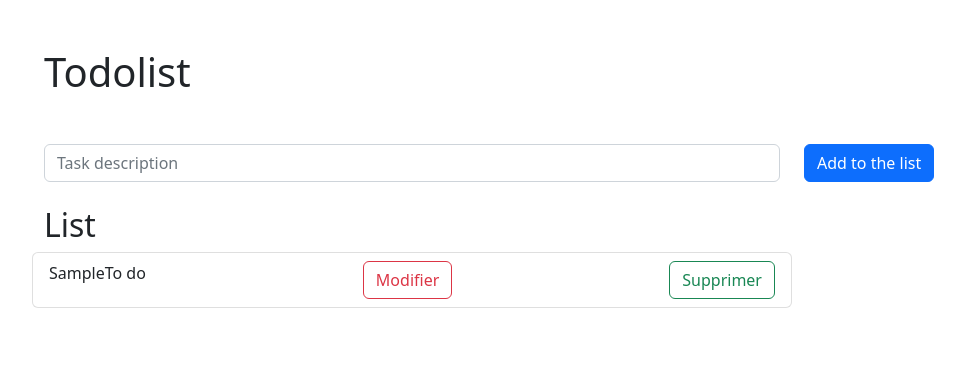
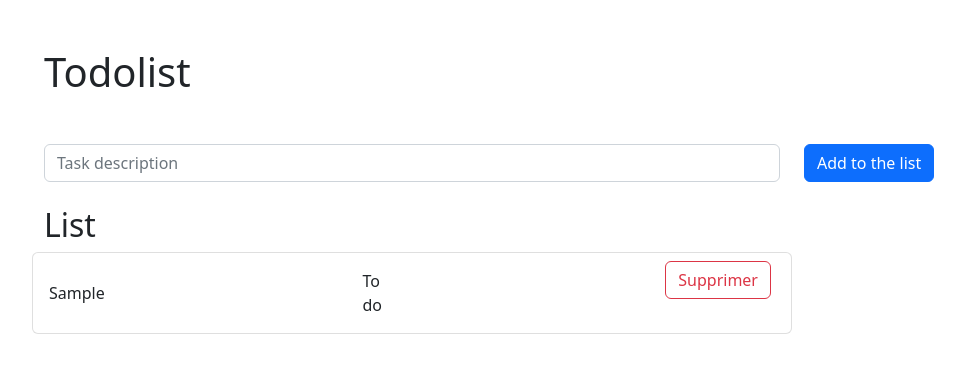
Before and after one commit to kevinalbert7/ReactJS-To-do-list, a React (Create React App) app: page / in a window 1280 px wide. Both pictures are taken after typing "Sample" into the empty fields and a click on the button "Add to the list". Shown: the top 372 px of the page, without its empty margins (38-1003 px from the left). Built offline with nearby package versions, Linux system fonts and the light colour scheme; the HTML template or start-up script is replaced by a standard one.

Commit message:
function to change a task

```diff
--- a/src/App.js
+++ b/src/App.js
@@ -14,7 +14,7 @@ export class App extends Component {
 
     this.addTask = this.addTask.bind(this)
     this.deleteTask = this.deleteTask.bind(this)
-    this.changeTask = this.changeTask.bind(this)
+    // this.changeTask = this.changeTask.bind(this)
   }
 
   addTask(description, status) {
@@ -27,21 +27,17 @@ export class App extends Component {
   }
 
 
-  deleteTask(taskToBoDeleted) {
-    const deletedTask = this.state.tasks.filter(task =>{
-      return task !== taskToBoDeleted
-    })
-
-    this.setState({tasks: deletedTask})
+  deleteTask(index) {
+    const filteredTask = this.state.tasks.filter((task, i) => i !== index)
+    console.log(filteredTask)
+    this.setState({tasks: filteredTask})
   }
 
-  changeTask(taskToBoDeleted) {
-    const deletedTask = this.state.tasks.filter(task =>{
-      return task !== taskToBoDeleted
-    })
+  // changeTask(index) {
+  //   const filteredTask = this.state.tasks.filter((task, i) => i === index)
 
-    this.setState({tasks: deletedTask})
-  }
+  //   this.setState({tasks: filteredTask})
+  // }
 
   render() {
     return (
@@ -52,7 +48,8 @@ export class App extends Component {
             />
             <List
               tasks={this.state.tasks}
-              onClick={this.deleteTask}
+              deleteTask={this.deleteTask}
+              onChangeClick={this.changeTask}
             />
       </div>
     )
--- a/src/components/List.js
+++ b/src/components/List.js
@@ -3,32 +3,59 @@ import React, { Component } from 'react'
 export class List extends Component {
   render() {
     console.log("props de list =>", this.props)
-    const { tasks, onClick } = this.props
+    const { tasks, deleteTask, onChangeClick, setTask } = this.props
 
     return (
       <div className='mt-4'>
         <h2>List</h2>
         <ul className='row list-group mb-3'>
-            {tasks.map(task => {
-                return <li className='col-8 d-flex justify-content-between list-group-item'>
-                    {task.description}{task.status}
+          {tasks.length === 0 && <p>No tasks yet</p>}
+          {tasks.map((task, index )=> {
+            return <li key={task.id} className='col-8 d-flex justify-content-between list-group-item'>
+              {/* {setTask} ? (
+                <input type='text' />
+                <select>
+                  <option value="To do">To do</option>
+                  <option value="Doing">Doing</option>
+                  <option value="Done">Done</option>
+                </select>
                 <button
                   type='button'
-                            className='btn btn-outline-danger'
-                            onClick={() => onClick(task)}
+                  className='btn btn-outline-success mx-1'
+                  onClick={() => onChangeClick(task)}
+                >
+                  Valider
+                </button>
+              ) : ( */}
+                <div className='row py-2'>
+                  <div className='col-6 d-flex align-items-center'>
+                    {task.description}
+                  </div>
+                </div>
+                <div className='row py-2'>
+                  <div className='col-6 d-flex align-items-center'>
+                    {task.status}
+                  </div>
+                </div>
+                <div>
+                  {/* <button
+                    type='button'
+                    className='btn btn-outline-secondary mx-1'
+                    onClick={() => onChangeClick(task)}
                   >
                     Modifier
-                        </button>
+                  </button>  */}
                   <button
                     type='button'
-                            className='btn btn-outline-success'
-                            // onClick={() => onClick(task)}
+                    className='btn btn-outline-danger mx-1'
+                    onClick={() => deleteTask(task)}
                   >
                     Supprimer
                   </button>
+                </div>
+              {/* )  */}
             </li>
           })}
-
         </ul>
       </div>
     )
```
Lines whose indentation alone changed are shown as unchanged.
